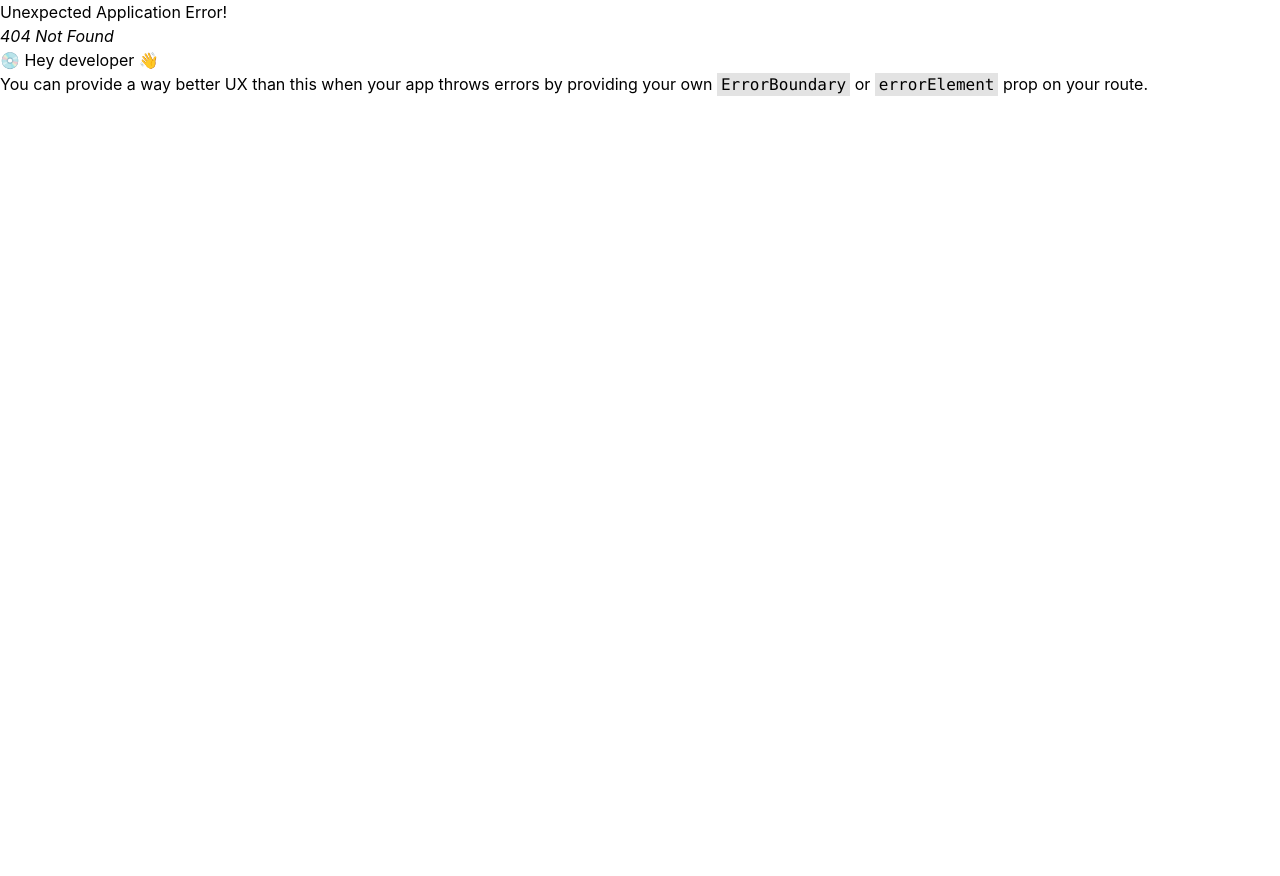
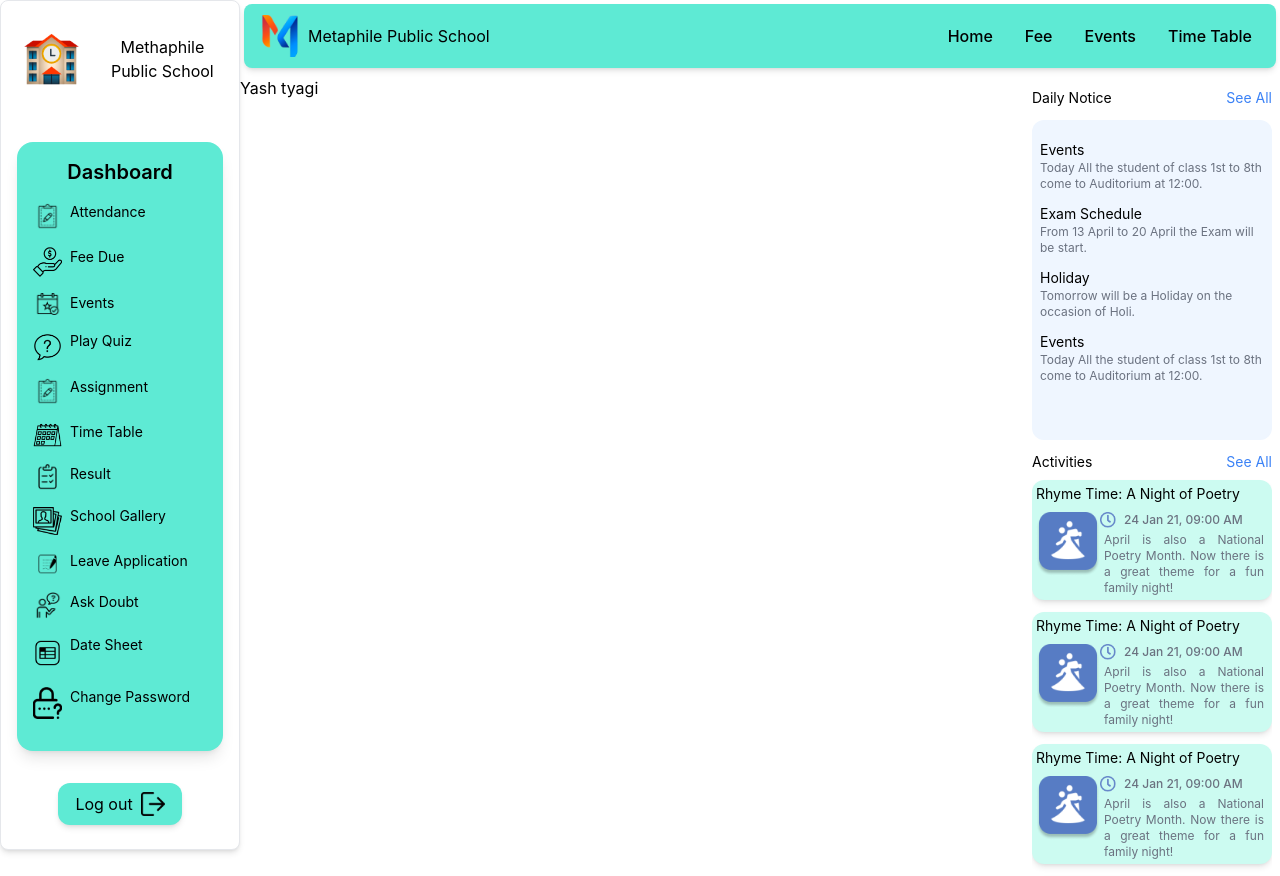
Before and after one commit to TheMetaphile/ERP, a React (Vite) app: page /result in a window 1280 px wide. Before the commit this address had no page. Before the commit the page ends 800 px from the top, so only its background shows below. Built offline with nearby package versions, Linux system fonts and the light colour scheme.

Commit message:
result file created and linked

```diff
--- /dev/null
+++ b/src/components/Result/CustomResult.jsx
@@ -0,0 +1,7 @@
+
+
+export default function Result(){
+    return (
+        <div className="flex-1 w-full">Yash tyagi</div>
+    )
+}
--- a/src/helpers/menuItems.js
+++ b/src/helpers/menuItems.js
@@ -37,6 +37,7 @@ const menuItems = [
     image: "src/assets/Dashboard_result.png",
     alt: "Result image",
     text: "Result",
+    route: '/result'
   },
   {
     image: "src/assets/Dashboard_gallery.png",
--- a/src/main.jsx
+++ b/src/main.jsx
@@ -10,6 +10,7 @@ import Border from "./components/event/border.jsx";
 import Profile from "./components/profile/profile.jsx";
 import Quiz from "./components/quiz/quiz.jsx";
 import Receipt from "./components/receipt/receipt.jsx";
+import Result from "./components/Result/CustomResult.jsx";
 
 const router = createBrowserRouter([
   {
@@ -48,6 +49,10 @@ const router = createBrowserRouter([
         path: "/receipt",
         element: <Receipt />,
       },
+      {
+        path: "/result",
+        element: <Result />,
+      },
     ],
   },
 ]);
```
